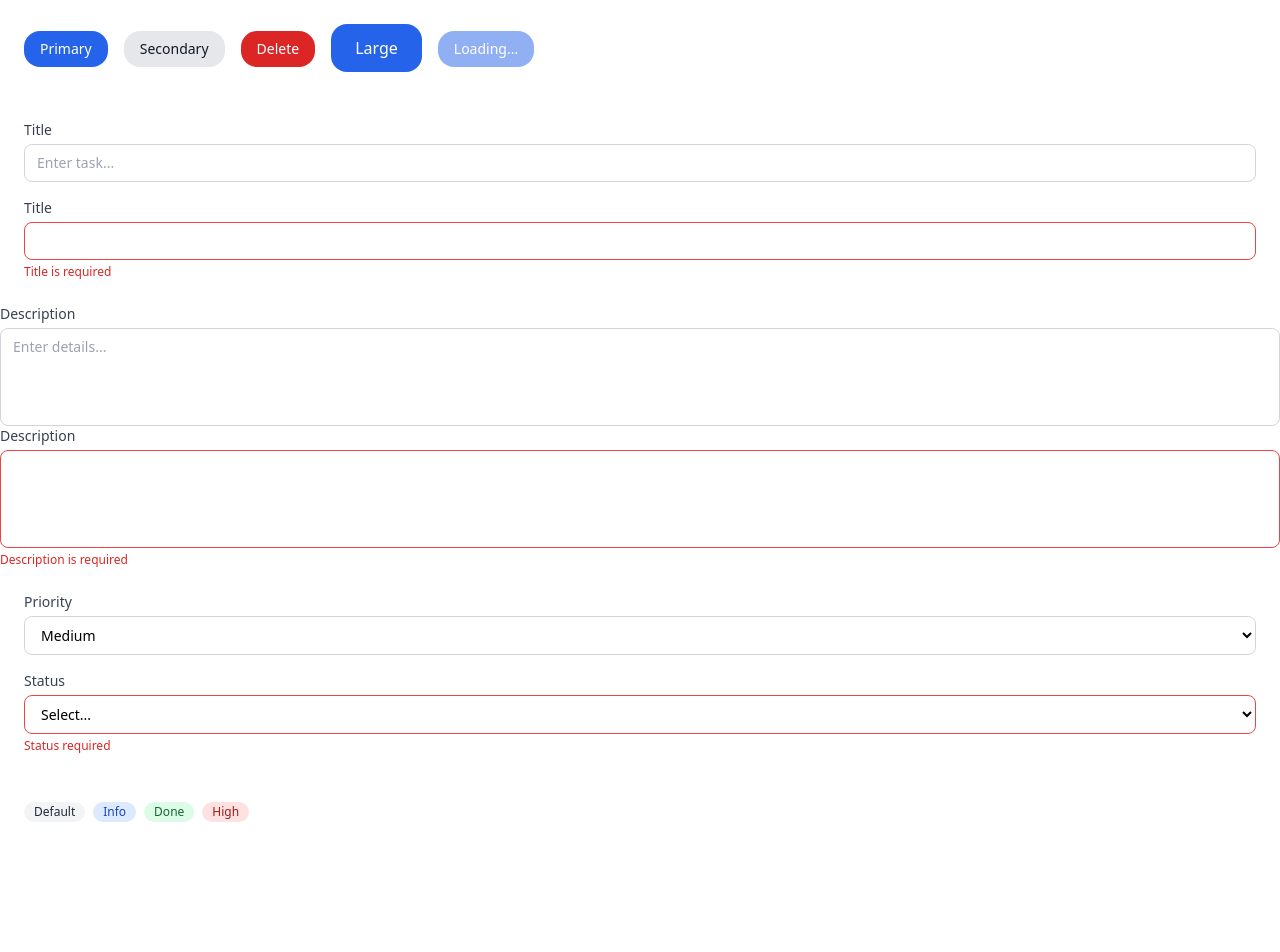
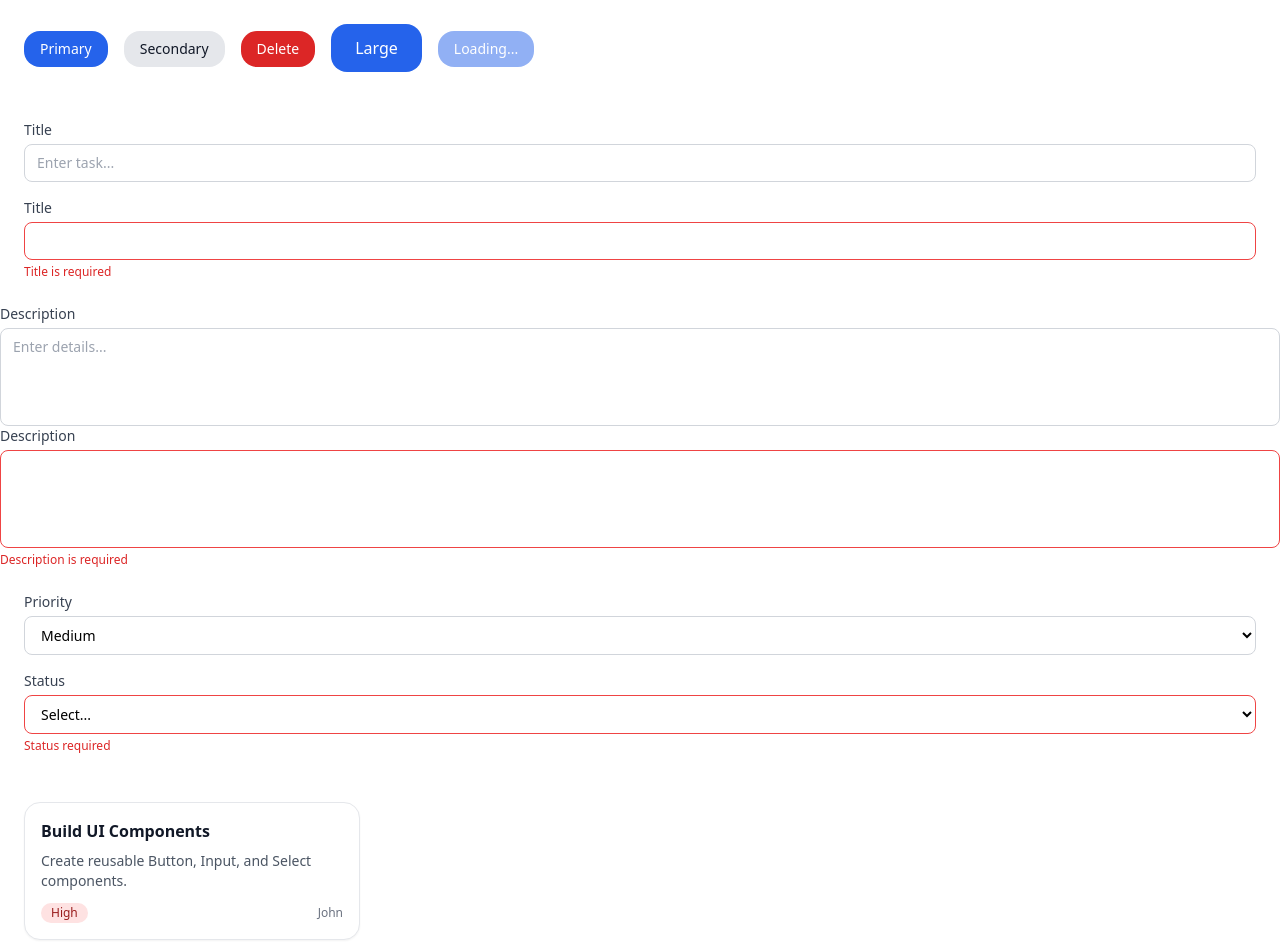
Before and after one commit to sridharRavi/task-app, a React (Vite) app: page / in a window 1280 px wide. Shown: the top 952 px of the page. Before the commit the page ends 846 px from the top, so only its background shows below. Built offline with nearby package versions, Linux system fonts and the light colour scheme.

Commit message:
Add Resuable Card component

```diff
--- a/src/App.tsx
+++ b/src/App.tsx
@@ -4,6 +4,7 @@
 import { TextArea } from './components/ui/TextArea';
 import { Select } from './components/ui/Select/Select';
 import { Badge } from './components/ui/Badge';
+import { Card, CardContent, CardFooter, CardHeader } from './components/ui/Card';
 
 function App() {
 
@@ -52,11 +53,19 @@
         ]}
       />
     </div>
-    <div className="p-6 flex gap-2">
-      <Badge>Default</Badge>
-      <Badge variant="secondary">Info</Badge>
-      <Badge variant="success">Done</Badge>
-      <Badge variant="destructive">High</Badge>
+    <div className="p-6 max-w-sm">
+      <Card>
+        <CardHeader>Build UI Components</CardHeader>
+
+        <CardContent>
+          Create reusable Button, Input, and Select components.
+        </CardContent>
+
+        <CardFooter>
+          <Badge variant="destructive">High</Badge>
+          <span className="text-xs text-gray-500">John</span>
+        </CardFooter>
+      </Card>
     </div>
     </>
   );
--- /dev/null
+++ b/src/components/ui/Card/Card.tsx
@@ -0,0 +1,55 @@
+import type { ReactNode } from "react";
+
+interface CardProps {
+  children: ReactNode;
+  className?: string;
+}
+
+export const Card = ({ children, className = "" }: CardProps) => {
+  return (
+    <div
+      className={`
+        bg-white rounded-2xl shadow-sm border p-4
+        ${className}
+      `}
+    >
+      {children}
+    </div>
+  );
+};
+
+interface CardHeaderProps {
+  children: ReactNode;
+}
+
+export const CardHeader = ({ children }: CardHeaderProps) => {
+  return (
+    <div className="mb-2 font-semibold text-gray-900">
+      {children}
+    </div>
+  );
+};
+
+interface CardContentProps {
+  children: ReactNode;
+}
+
+export const CardContent = ({ children }: CardContentProps) => {
+  return (
+    <div className="text-sm text-gray-600">
+      {children}
+    </div>
+  );
+};
+
+interface CardFooterProps {
+  children: ReactNode;
+}
+
+export const CardFooter = ({ children }: CardFooterProps) => {
+  return (
+    <div className="mt-3 flex items-center justify-between">
+      {children}
+    </div>
+  );
+};
--- /dev/null
+++ b/src/components/ui/Card/index.ts
@@ -0,0 +1 @@
+export * from "./Card";
```
